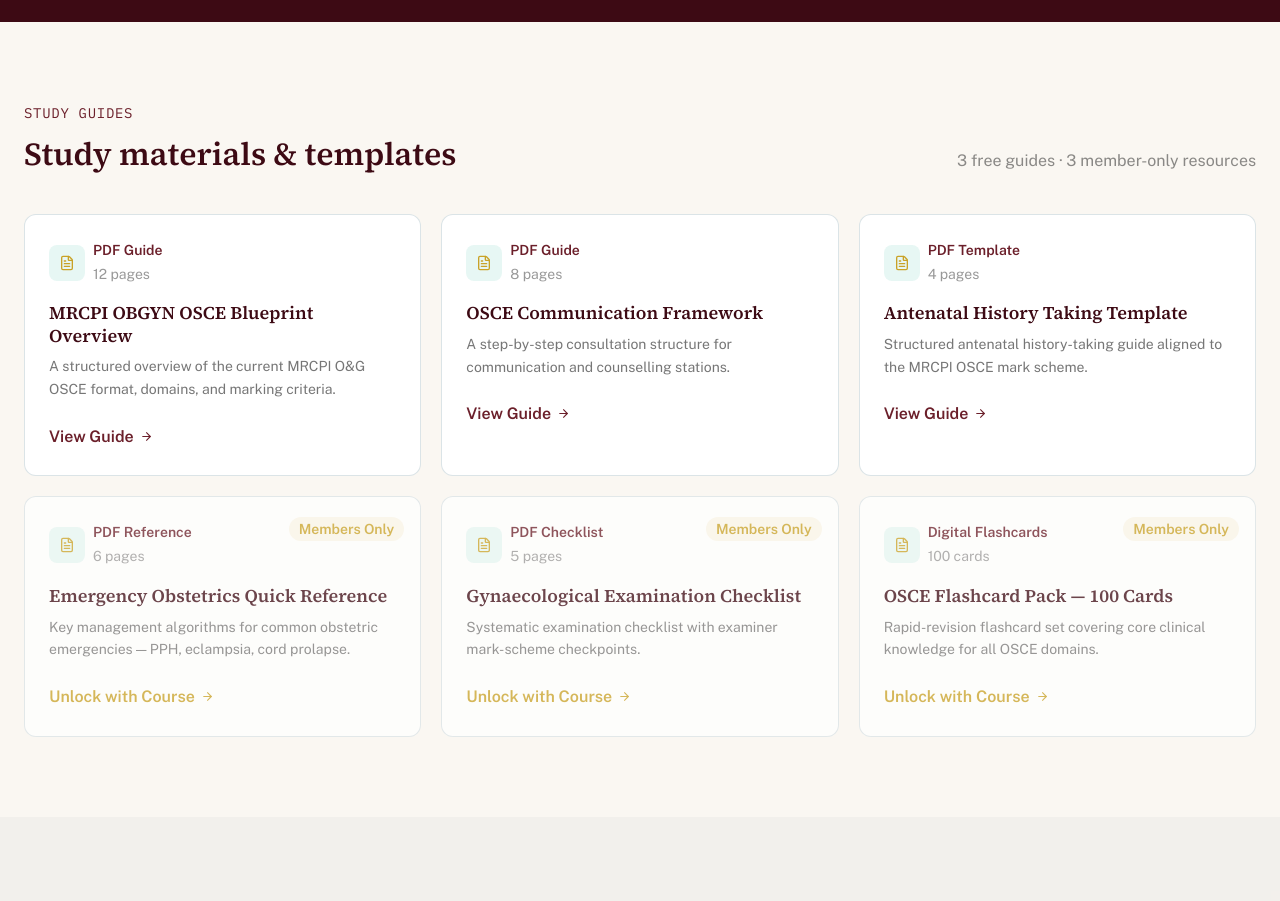
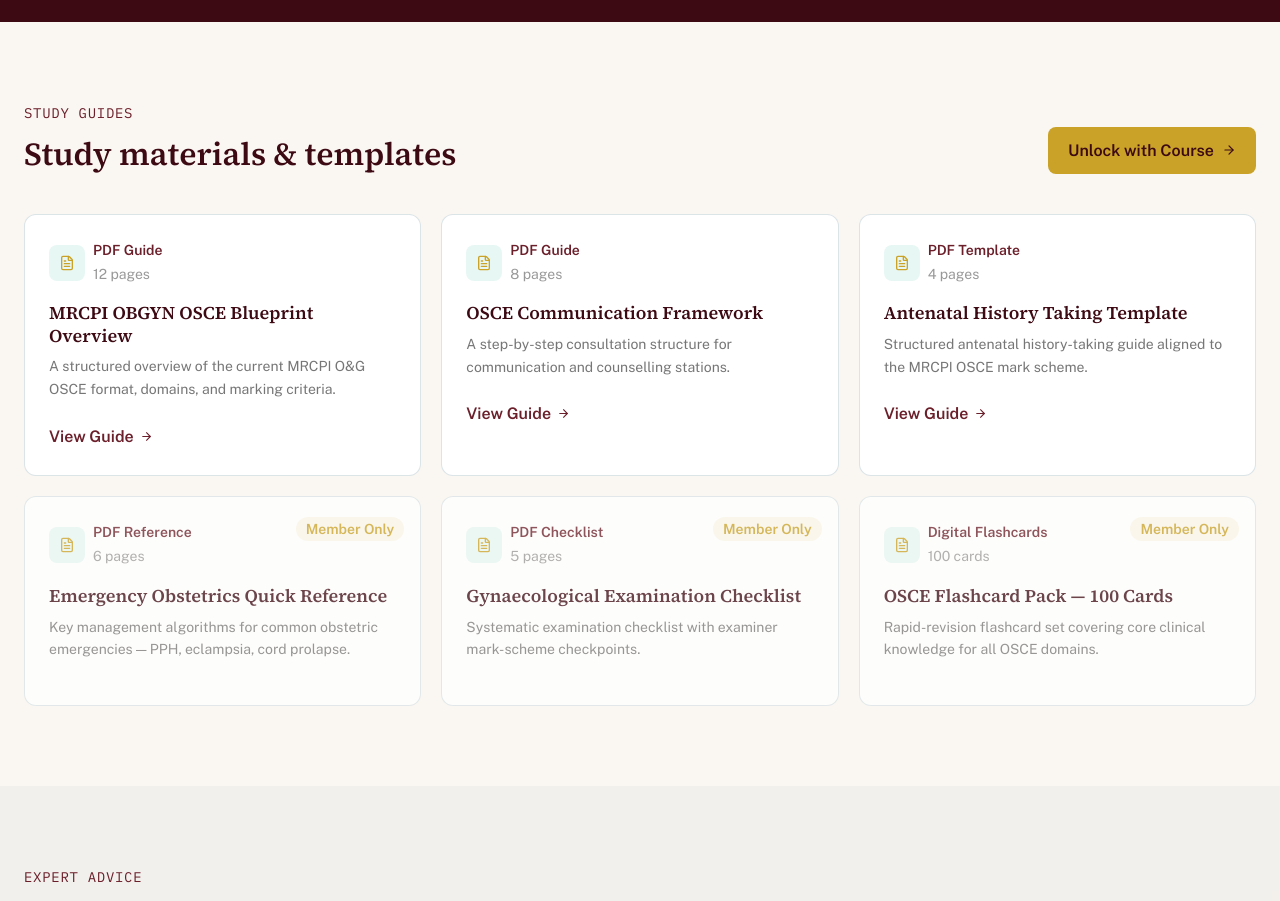
Before and after one commit to eyas711-cloud/MRCPI-OBGYNUNLOCKED, a Next.js app: page /resources in a window 1280 px wide. Shown: the part 380-1281 px from the top of the page. Built offline with nearby package versions, Linux system fonts and the light colour scheme; no server answers; the database is empty.

Commit message:
Remove per-card unlock buttons, add single Unlock with Course button linking to register

```diff
--- a/src/app/resources/page.tsx
+++ b/src/app/resources/page.tsx
@@ -50,7 +50,13 @@ export default function ResourcesPage() {
               <p className="font-mono-data text-xs uppercase tracking-widest mb-2" style={{ color: "var(--teal)" }}>Study Guides</p>
               <h2 className="font-serif font-semibold" style={{ fontSize: "clamp(1.5rem,2.5vw,2rem)", color: "var(--navy)" }}>Study materials & templates</h2>
             </div>
-            <p className="text-sm" style={{ color: "rgba(26,26,26,0.5)" }}>3 free guides · 3 member-only resources</p>
+            <Link
+              href="/register"
+              className="inline-flex items-center gap-2 px-5 py-2.5 rounded-lg font-semibold text-sm transition-all hover:opacity-90"
+              style={{ backgroundColor: "var(--gold)", color: "var(--navy)" }}
+            >
+              Unlock with Course <ArrowRight size={14} />
+            </Link>
           </div>
           <div className="grid grid-cols-1 sm:grid-cols-2 lg:grid-cols-3 gap-5">
             {freeGuides.map((g, i) => (
@@ -62,7 +68,7 @@ export default function ResourcesPage() {
                 {g.locked && (
                   <div className="absolute top-4 right-4">
                     <span className="text-xs font-semibold px-2.5 py-1 rounded-full" style={{ backgroundColor: "rgba(201,162,39,0.1)", color: "var(--gold)" }}>
-                      Members Only
+                      Member Only
                     </span>
                   </div>
                 )}
@@ -77,11 +83,7 @@ export default function ResourcesPage() {
                 </div>
                 <h3 className="font-serif font-semibold text-base mb-2" style={{ color: "var(--navy)" }}>{g.title}</h3>
                 <p className="text-xs leading-relaxed mb-5" style={{ color: "rgba(26,26,26,0.6)" }}>{g.desc}</p>
-                {g.locked ? (
-                  <Link href="/courses" className="inline-flex items-center gap-1.5 text-sm font-semibold" style={{ color: "var(--gold)" }}>
-                    Unlock with Course <ArrowRight size={13} />
-                  </Link>
-                ) : (
+                {!g.locked && (
                   <Link href="/login" className="inline-flex items-center gap-1.5 text-sm font-semibold" style={{ color: "var(--teal)" }}>
                     View Guide <ArrowRight size={13} />
                   </Link>
```
